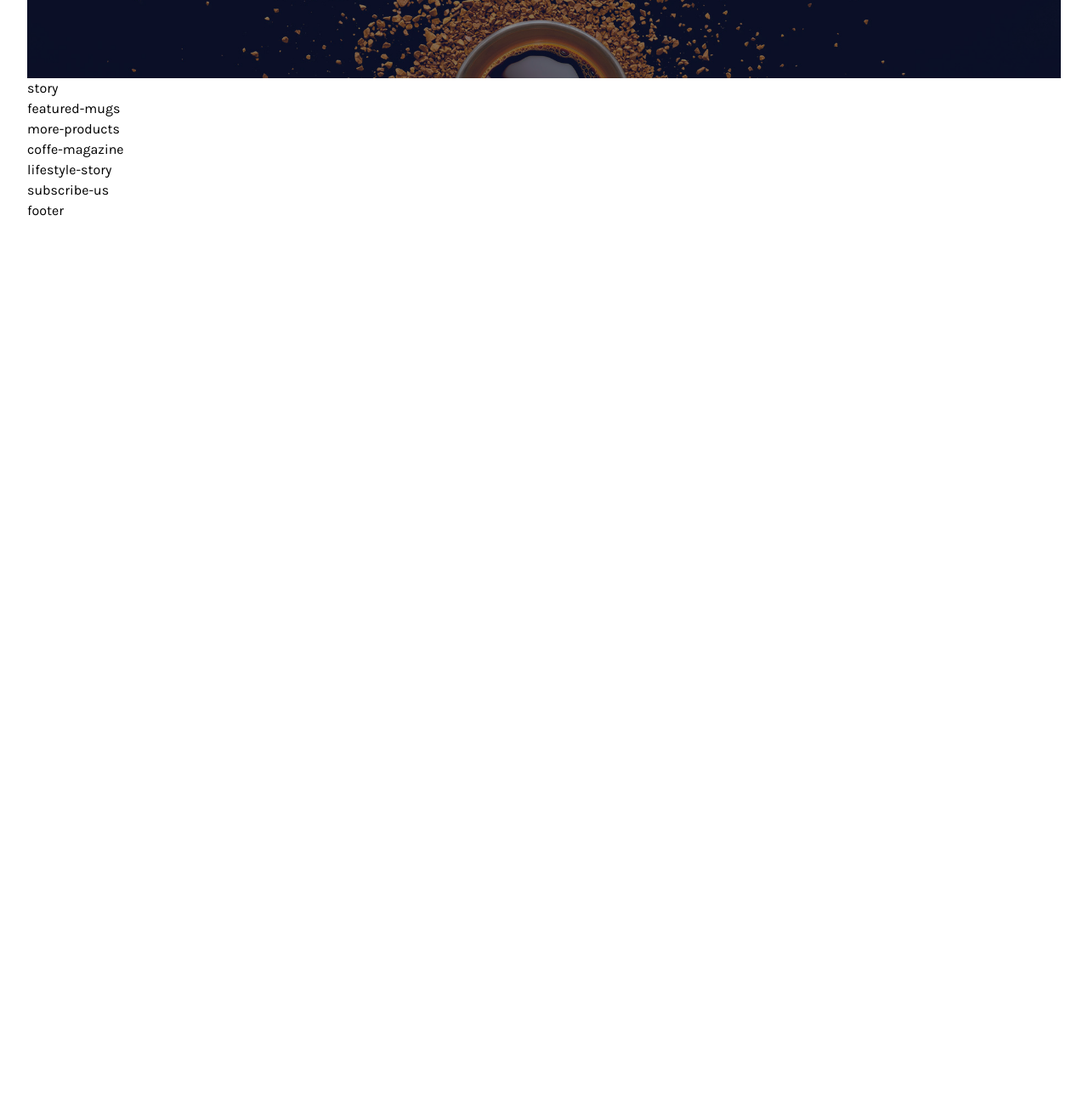
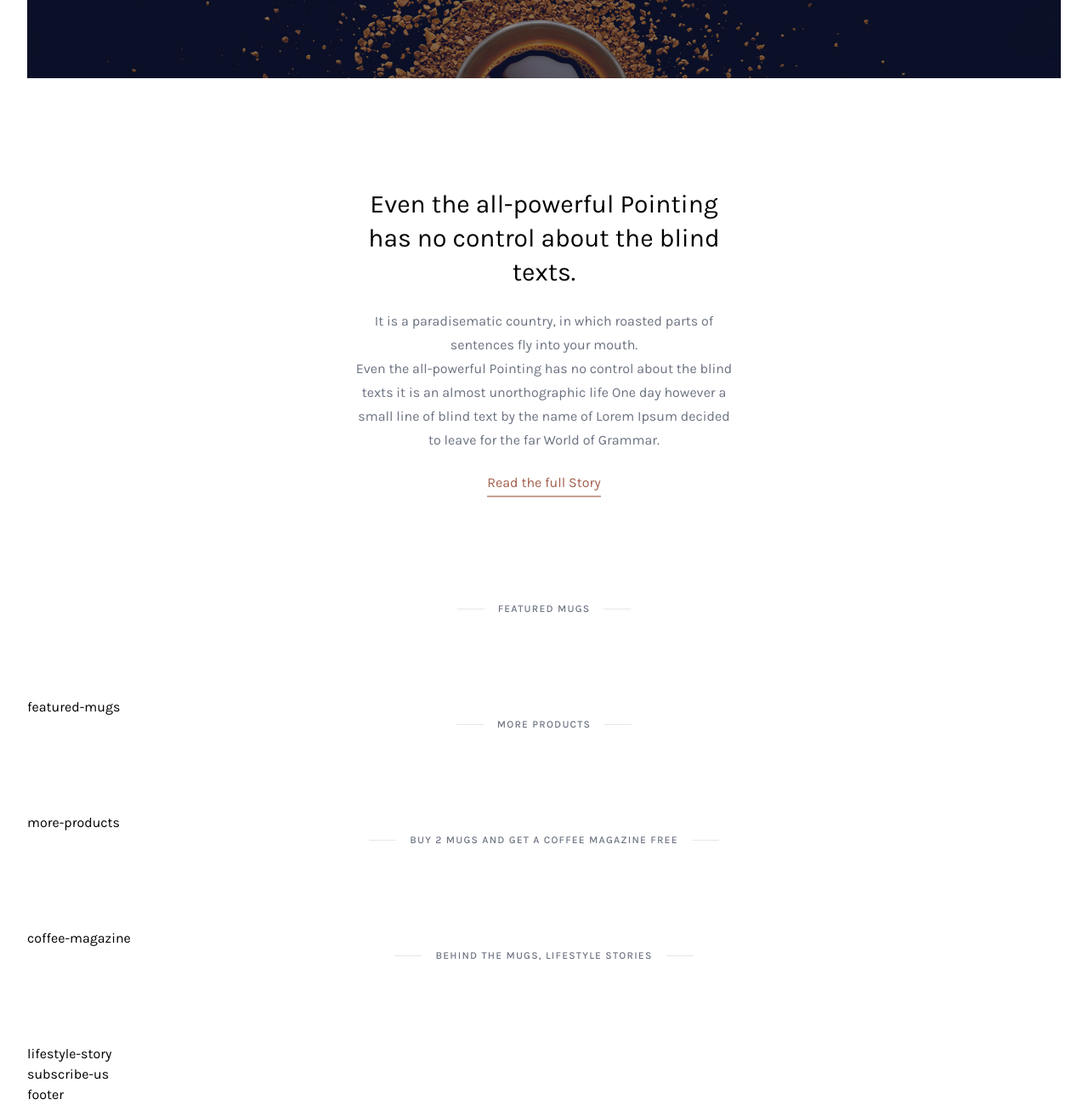
Before and after one commit to hqn03/miniature-train, a website: page public/index.html in a window 1280 px wide. Shown: the part 514-1814 px from the top of the page at 85% size. Before the commit the page ends 800 px from the top, so only its background shows below. Drawn offline with Linux system fonts and the light colour scheme.

Commit message:
add story and add subheadline

```diff
--- a/public/index.html
+++ b/public/index.html
@@ -76,21 +76,49 @@
                 </div><!--End slider-->
 
                 <div class="story">
-                    story
+                    <div class="w-full h-full flex justify-center items-center ">
+                        <div class="px-8 sm:px-16 md:px-32 lg:px-64 xl:px-96 py-32 text-center">
+                            <div class="text-3xl leading-10 mb-6 ">Even the all-powerful Pointing has no control about the blind texts.</div>
+                            <div class="text-gray-500 leading-7 mb-6">It is a paradisematic country, in which roasted parts of sentences fly into your mouth.<br> Even the all-powerful Pointing has no control about the blind texts it is an almost unorthographic life One day however a small line of blind text by the name of Lorem Ipsum decided to leave for the far World of Grammar.</div>
+                            <div class="">
+                                <a href="" class="text-coffee-400 hover:text-coffee-600 relative after:absolute after:h-0.5 after:w-full after:bg-coffee-200 hover:after:bg-coffee-600 after:-bottom-2 after:left-0 after:transition-all after:ease-in-out after:duration-300">Read the full Story</a>
+                            </div>
+                        </div>
+                    </div>
                 </div><!--End story-->
 
+                <div class="ct-subheadline">
+                    <div class="ct-subheadline-deco-line"></div>
+                    <div class="ct-subheadline-label">featured mugs</div>
+                    <div class="ct-subheadline-deco-line"></div>
+                </div>
                 <div class="featured-mugs">
                     featured-mugs
                 </div><!--End featured-mugs-->
 
+                <div class="ct-subheadline">
+                    <div class="ct-subheadline-deco-line"></div>
+                    <div class="ct-subheadline-label">more products</div>
+                    <div class="ct-subheadline-deco-line"></div>
+                </div>
                 <div class="more-products">
                     more-products
                 </div><!--End more-products-->
 
-                <div class="coffe-magazine">
-                    coffe-magazine
+                <div class="ct-subheadline">
+                    <div class="ct-subheadline-deco-line"></div>
+                    <div class="ct-subheadline-label">BUY 2 MUGS AND GET A COFFEE MAGAZINE FREE</div>
+                    <div class="ct-subheadline-deco-line"></div>
+                </div>
+                <div class="coffee-magazine">
+                    coffee-magazine
                 </div><!--End coffe-magazine-->
 
+                <div class="ct-subheadline">
+                    <div class="ct-subheadline-deco-line"></div>
+                    <div class="ct-subheadline-label">BEHIND THE MUGS, LIFESTYLE STORIES</div>
+                    <div class="ct-subheadline-deco-line"></div>
+                </div>
                 <div class="lifestyle-story">
                     lifestyle-story
                 </div><!--End lifestyle-story-->
--- a/src/input.css
+++ b/src/input.css
@@ -5,7 +5,7 @@
 
 /* ct = custom */
 .ct-top-menu-item{
-    @apply cursor-pointer py-1 hover:text-gray-800 relative after:lg:absolute after:lg:bottom-0 after:lg:left-0 after:lg:h-0.5  after:lg:bg-light-coffee after:lg:w-0 hover:after:lg:w-full after:lg:transition-all after:lg:ease-in-out after:lg:duration-300;
+    @apply cursor-pointer py-1 hover:text-gray-800 relative after:lg:absolute after:lg:bottom-0 after:lg:left-0 after:lg:h-0.5  after:lg:bg-coffee-200 after:lg:w-0 hover:after:lg:w-full after:lg:transition-all after:lg:ease-in-out after:lg:duration-300;
 }
 
 .ct-icon{
@@ -19,3 +19,15 @@
 .ct-top-menu-expanded{
     @apply absolute top-10 z-50 w-full text-center bg-white animate-slideDown;
 }
+
+.ct-subheadline{
+    @apply flex justify-center items-center mb-24;
+}
+
+.ct-subheadline-deco-line{
+    @apply w-8 h-px bg-gray-200;
+}
+
+.ct-subheadline-label{
+    @apply uppercase mx-4 tracking-widest text-gray-500 font-medium text-xs text-center;
+}
--- a/tailwind.config.js
+++ b/tailwind.config.js
@@ -7,7 +7,12 @@
         Karla :['Karla','sans-serif']
       },
       colors:{
-        'light-coffee' : '#C89F94'
+        'coffee':{
+          50:'#E8D6D0',
+          200:'#C89F94',
+          400:'#A25F4B',
+          600:'#744838'
+        }
       },
       keyframes:{
         slideDown:{
```
Also changed, not shown: public/style.css.
